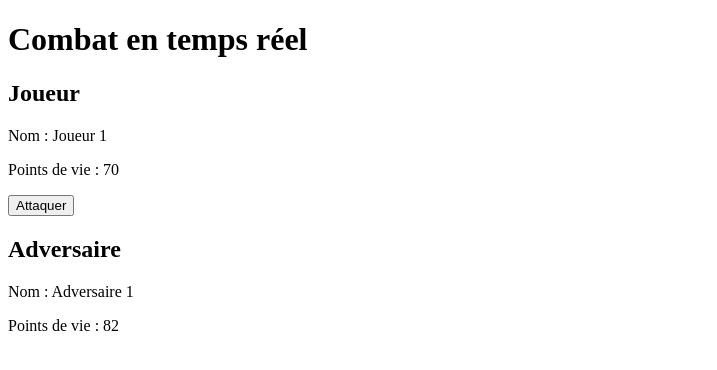
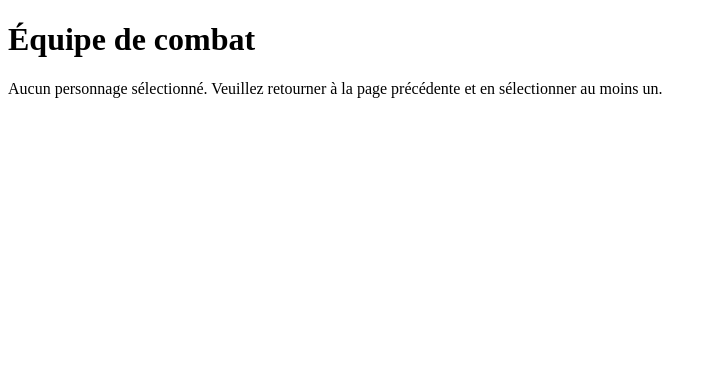
Before and after one commit to PierreKROB/game, a PHP site: page /battle/battle.php in a window 1280 px wide. Shown: the top 370 px of the page, without its empty margins (0-717 px from the left). Run offline with PHP 8.4, Linux system fonts and the light colour scheme.

Commit message:
select team

```diff
--- a/battle/battle.php
+++ b/battle/battle.php
@@ -1,86 +1,35 @@
+<?php
+session_start();
+?>
+
 <!DOCTYPE html>
 <html>
 <head>
-    <meta charset="UTF-8">
-    <title>Combat en temps réel</title>
+    <title>Équipe de combat</title>
 </head>
 <body>
-    <div>
-        <h1>Combat en temps réel</h1>
-        <div>
-            <h2>Joueur</h2>
-            <div>
-                <p>Nom : <span id="player-name">Joueur 1</span></p>
-                <p>Points de vie : <span id="player-hp">100</span></p>
-            </div>
-            <button id="attack-button">Attaquer</button>
-        </div>
-        <div>
-            <h2>Adversaire</h2>
-            <div>
-                <p>Nom : <span id="enemy-name">Adversaire 1</span></p>
-                <p>Points de vie : <span id="enemy-hp">100</span></p>
-            </div>
-        </div>
-    </div>
+    <h1>Équipe de combat</h1>
+    <?php
+        // Vérifiez si des personnages ont été sélectionnés
+        if (isset($_POST['selected_characters']) && !empty($_POST['selected_characters'])) {
+            // Ajouter une ligne de débogage pour afficher les données reçues
+            echo "<pre>";
+            var_dump($_POST['selected_characters']);
+            echo "</pre>";
 
-    <script>
-        // Fonction pour mettre à jour les points de vie affichés
-        function updateHP(character, hp) {
-            if (character === 'player') {
-                document.getElementById('player-hp').textContent = hp;
-            } else if (character === 'enemy') {
-                document.getElementById('enemy-hp').textContent = hp;
+            // Obtenez les personnages sélectionnés et affichez-les sous forme de tableau
+            echo "HP: $HP";
+            foreach ($_POST['selected_characters'] as $selected_character_id) {
+                // Vous pouvez également utiliser l'API pour obtenir plus d'informations sur chaque personnage ici
+                echo "<tr>
+                        <td>$selected_character_id</td>
+                        <td>Personnage $selected_character_id</td>
+                      </tr>";
             }
+            echo "</table>";
+        } else {
+            echo "Aucun personnage sélectionné. Veuillez retourner à la page précédente et en sélectionner au moins un.";
         }
-
-        // Fonction pour gérer l'attaque
-        function attack() {
-            // Ici, vous enverrez une requête AJAX à l'API pour calculer les dégâts infligés à l'adversaire
-            // et mettez à jour les points de vie en conséquence
-            // Remplacez cette partie par votre propre code
-            let playerHP = parseInt(document.getElementById('player-hp').textContent);
-            let enemyHP = parseInt(document.getElementById('enemy-hp').textContent);
-
-            // Exemple de dégâts infligés (vous pouvez remplacer cette partie par votre propre logique de combat)
-            let damage = Math.floor(Math.random() * 20) + 10;
-            enemyHP -= damage;
-
-            updateHP('enemy', enemyHP);
-
-            // Vérifiez si l'adversaire est vaincu
-            if (enemyHP <= 0) {
-                alert('L\'adversaire a été vaincu !');
-            }
-        }
-
-        // Événement pour l'attaque lorsque le bouton est cliqué
-        document.getElementById('attack-button').addEventListener('click', () => {
-            attack();
-        });
-
-        // Répétez la requête AJAX périodiquement pour mettre à jour les points de vie en temps réel
-        setInterval(() => {
-            // Ici, vous enverrez une requête AJAX à l'API pour récupérer les points de vie des combattants
-            // et mettez à jour l'interface en conséquence
-            // Remplacez cette partie par votre propre code
-            let playerHP = parseInt(document.getElementById('player-hp').textContent);
-            let enemyHP = parseInt(document.getElementById('enemy-hp').textContent);
-
-            // Exemple de mise à jour des points de vie (vous pouvez remplacer cette partie par votre propre logique de récupération)
-            playerHP -= 5;
-            enemyHP -= 3;
-
-            // Mettez à jour l'interface avec les nouvelles valeurs de points de vie
-            updateHP('player', playerHP);
-            updateHP('enemy', enemyHP);
-
-            // Vérifiez si l'un des combattants est vaincu
-            if (playerHP <= 0 || enemyHP <= 0) {
-                alert('Le combat est terminé !');
-                // Ici, vous pouvez effectuer d'autres actions après la fin du combat
-            }
-        }, 1000); // Répétez toutes les 1000 millisecondes (1 seconde)
-    </script>
+    ?>
 </body>
 </html>
```
